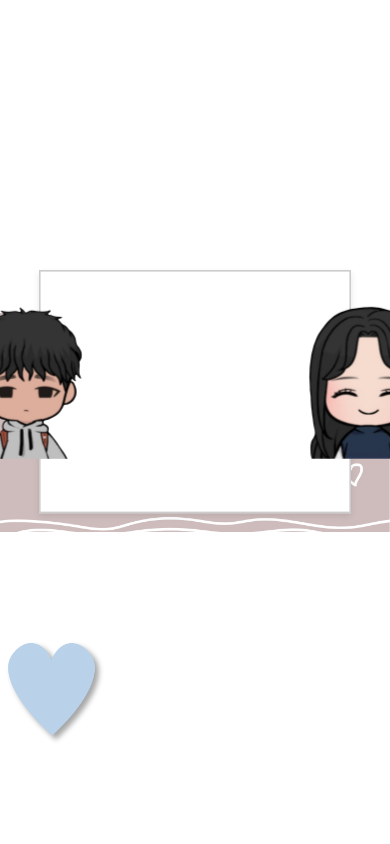
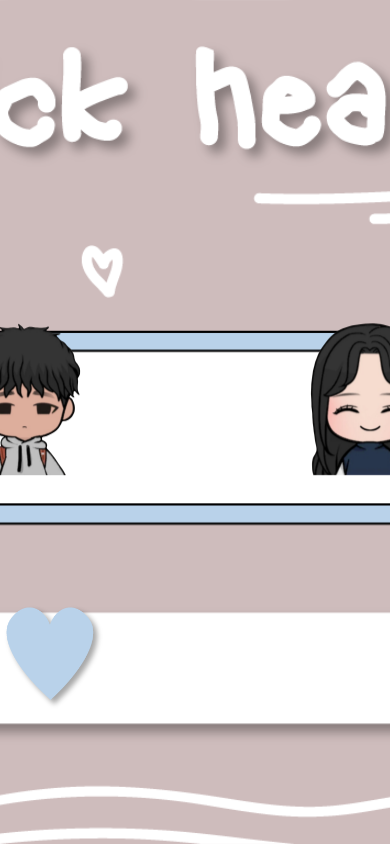
Before and after one commit to Zjava1/egasb, a plain HTML site: page index.html in a window 390 px wide. Shown: the top 844 px of the page. Drawn offline with Linux system fonts and the light colour scheme.

Commit message:
Update index.html

```diff
--- a/index.html
+++ b/index.html
@@ -9,7 +9,7 @@
       margin: 0;
       font-family: Arial, sans-serif;
       background: url('background.png') no-repeat center center fixed;
-      background-size: contain; /* Zmiana na "contain" dla dostosowania */
+      background-size: cover; /* Ustawienie pełnego wypełnienia */
       background-color: white; /* Dodanie tła wypełniającego puste miejsca */
       display: flex;
       justify-content: center;
@@ -22,9 +22,6 @@
       position: relative;
       width: 800px;
       height: 300px;
-      background: white; /* Dodanie białego tła dla obszaru gry */
-      border: 2px solid #ccc; /* Opcjonalnie: obramowanie dla lepszej widoczności */
-      box-shadow: 0 4px 8px rgba(0, 0, 0, 0.1);
     }
 
     .character {
@@ -66,10 +63,19 @@
       .game-area {
         transform: scale(0.8); /* Zmniejszenie obszaru gry na mniejszych ekranach */
         transform-origin: top center;
+        height: 300px;
+      }
+
+      .character {
+        bottom: 42px; /* Dostosowanie pozycji postaci w pionie */
       }
 
       .character img {
         width: 200px; /* Zmniejszenie rozmiaru postaci na telefonach */
+      }
+
+      #heart {
+        bottom: -680px; /* Dostosowanie pozycji serca w pionie */
       }
 
       #heart img {
```
